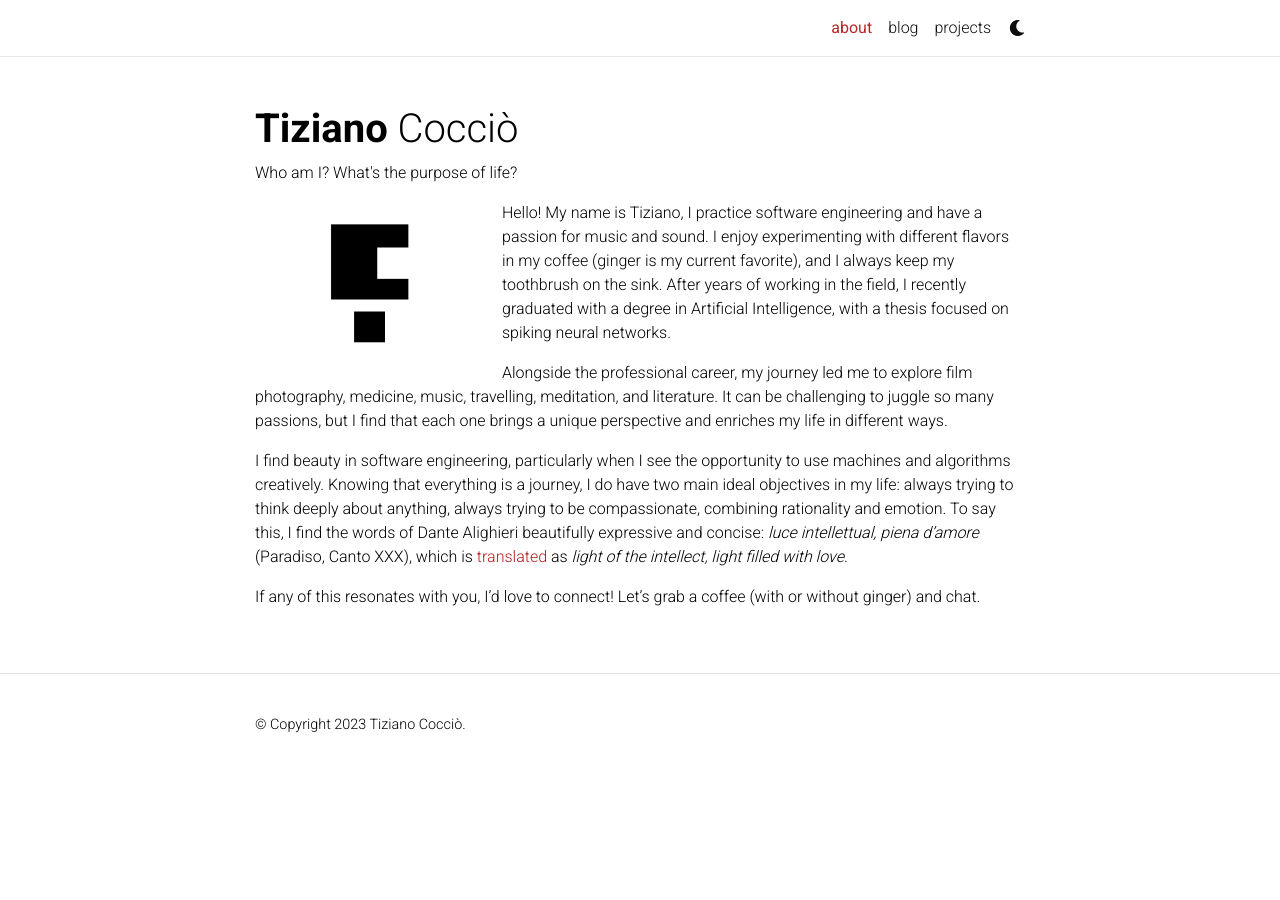
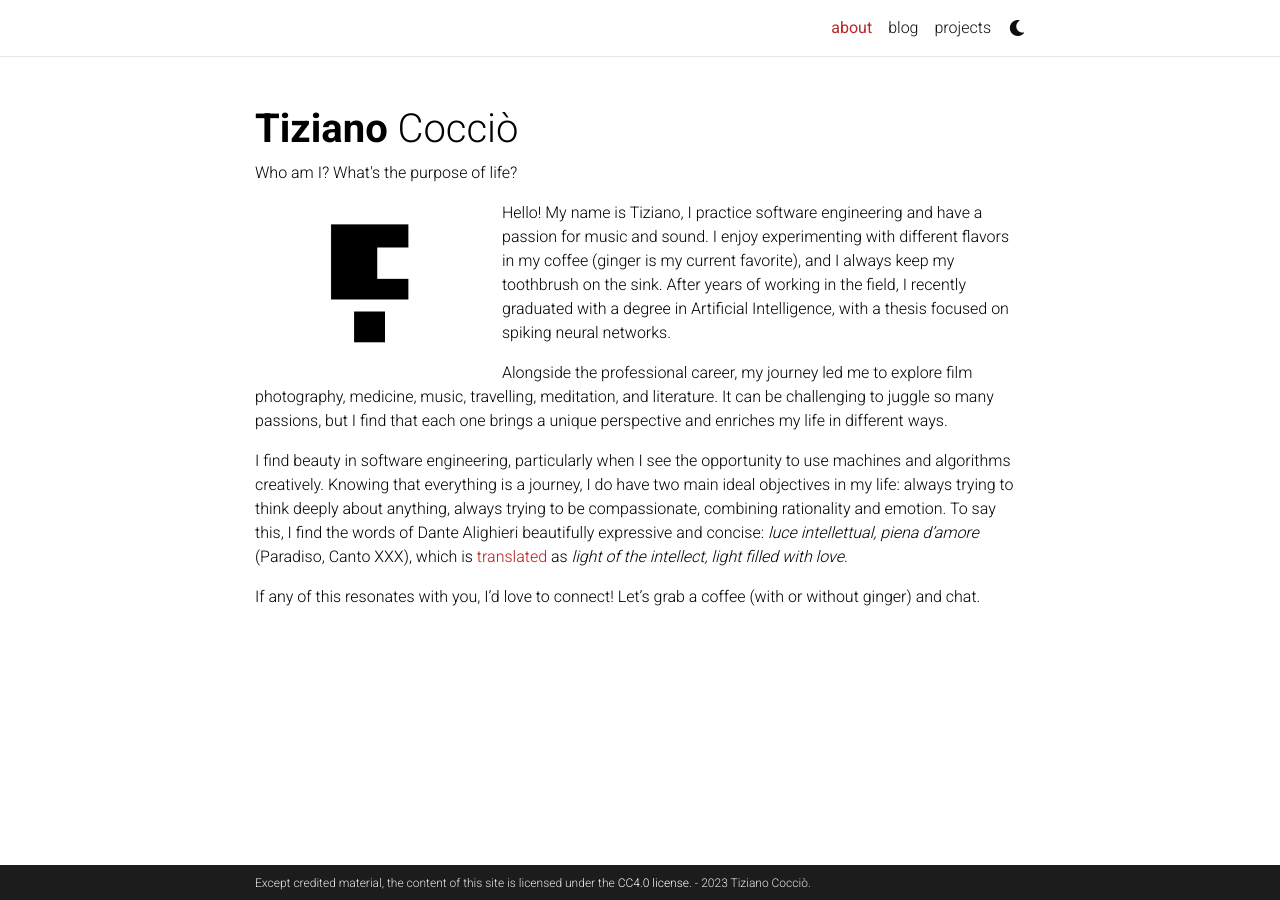
Before and after one commit to tizianococcio/tizianococcio.github.io, a Jekyll site: the page built from _pages/about.md, in a window 1280 px wide. Built offline with Jekyll 4.4.1, drawn with Linux system fonts in a browser that asks for light colours; full-size pictures stand in for the smaller copies a plugin makes; comment, search, counter and statistics services are not loaded; a style sheet for code colours, icons or effects is not loaded.

Commit message:
edit footer and remove website keywords

```diff
--- a/_config.yml
+++ b/_config.yml
@@ -11,7 +11,7 @@ description: > # the ">" symbol means to ignore newlines until "footer_text:"
   Description goes here.
 footer_text: '' # >
 
-keywords: jekyll, jekyll-theme, academic-website, portfolio-website  # add your own keywords or leave empty
+keywords: # add your own keywords or leave empty
 
 lang: en # the language of your site (for example: en, fr, cn, ru, etc.)
 icon: favicon.png  # the emoji used as the favicon (alternatively, provide image name in /assets/img/)
@@ -50,7 +50,7 @@ rss_icon: true
 # -----------------------------------------------------------------------------
 
 navbar_fixed: true
-footer_fixed: false
+footer_fixed: true
 
 # Dimensions
 max_width: 800px
@@ -120,7 +120,7 @@ bing_site_verification:  # out your bing-site-verification ID (Bing Webmaster)
 
 blog_name: Blog # blog_name will be displayed in your blog page
 blog_nav_title: blog # your blog must have a title for it to be displayed in the nav bar
-blog_description: A blog.
+blog_description: My (we)blog will be here. But it's not here yet.
 permalink: /blog/:year/:title/
 
 # Pagination
--- a/_includes/footer.html
+++ b/_includes/footer.html
@@ -1,7 +1,7 @@
     {% if site.footer_fixed %}
     <footer class="fixed-bottom">
       <div class="container mt-0">
-        &copy; Copyright {{ site.time | date: '%Y' }} {{ site.first_name }} {{ site.middle_name }} {{ site.last_name }}. {{ site.footer_text }}
+        Except credited material, the content of this site is licensed under the <a href="https://creativecommons.org/licenses/by/4.0/">CC4.0 license</a>. - {{ site.time | date: '%Y' }} {{ site.first_name }} {{ site.middle_name }} {{ site.last_name }}. {{ site.footer_text }}
         {%- if site.impressum_path -%}
         <a href="{{ site.url }}{{ site.baseurl }}{{ site.impressum_path }}">Impressum</a>.
         {%- endif -%}
@@ -13,7 +13,7 @@
     {%- else -%}
     <footer class="sticky-bottom mt-5">
       <div class="container">
-        &copy; Copyright {{ site.time | date: '%Y' }} {{ site.first_name }} {{ site.middle_name }} {{ site.last_name }}. {{ site.footer_text }}
+        Except credited material, the content of this site is licensed under the <a href="https://creativecommons.org/licenses/by/4.0/">CC4.0 license</a>. - {{ site.time | date: '%Y' }} {{ site.first_name }} {{ site.middle_name }} {{ site.last_name }}. {{ site.footer_text }}
         {%- if site.impressum_path -%}
         <a href="{{ site.url }}{{ site.baseurl }}{{ site.impressum_path }}">Impressum</a>.
         {%- endif -%}
```
